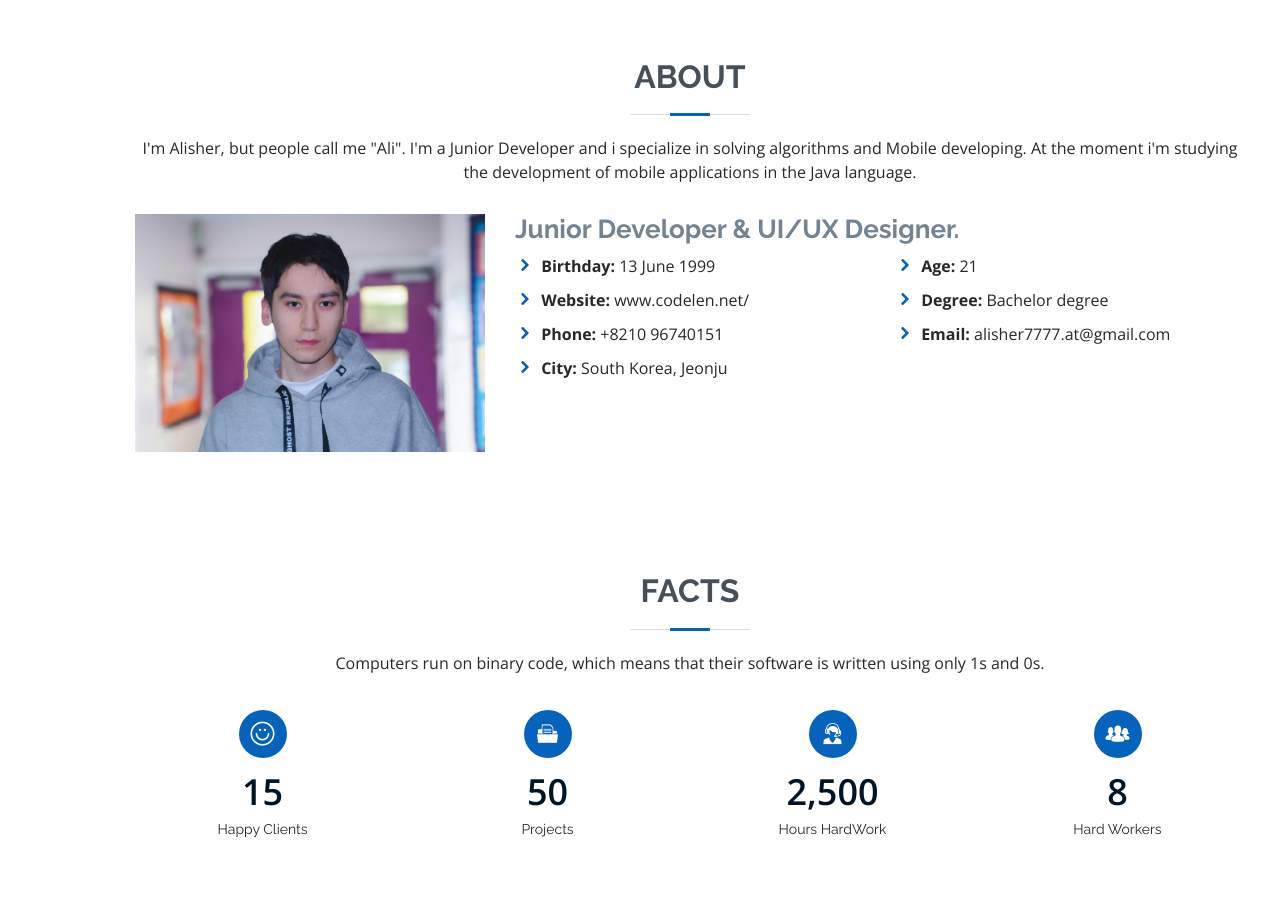
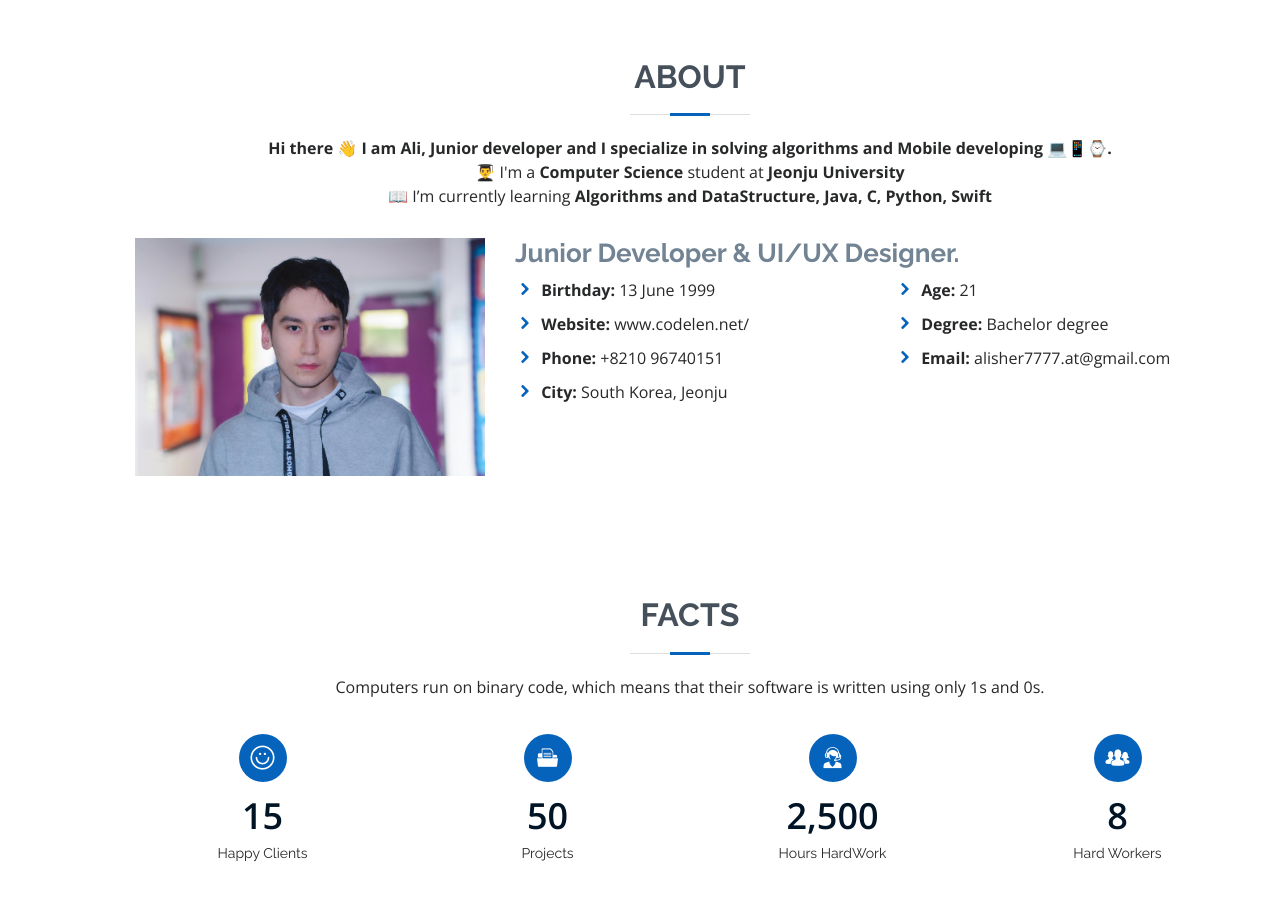
Before and after one commit to Alisherka7/alisherka7.github.io, a plain HTML site: page index.html in a window 1280 px wide. Shown: the part 802-1702 px from the top of the page. Drawn offline with nearby package versions, Linux system fonts and the light colour scheme.

Commit message:
Update index.html

```diff
--- a/index.html
+++ b/index.html
@@ -67,7 +67,9 @@
       <div class="container" data-aos="fade-up">
         <div class="section-title">
           <h2>About</h2>
-          <p>I'm Alisher, but people call me "Ali". I'm a Junior Developer and i specialize in solving algorithms and Mobile developing. At the moment i'm studying the development of mobile applications in the Java language.</p>
+          <p><b>Hi there 👋 I am Ali, Junior developer and I specialize in solving algorithms and Mobile developing 💻📱⌚️.</b><br>
+          👨‍🎓 I'm a <b>Computer Science</b> student at <b>Jeonju University</b><br>
+          📖 I’m currently learning <b>Algorithms and DataStructure, Java, C, Python, Swift</b><br></p>
         </div>
         <div class="row">
           <div class="col-lg-4"> <img src="assets/img/profile-img.jpg" class="img-fluid" alt=""> </div>
```
